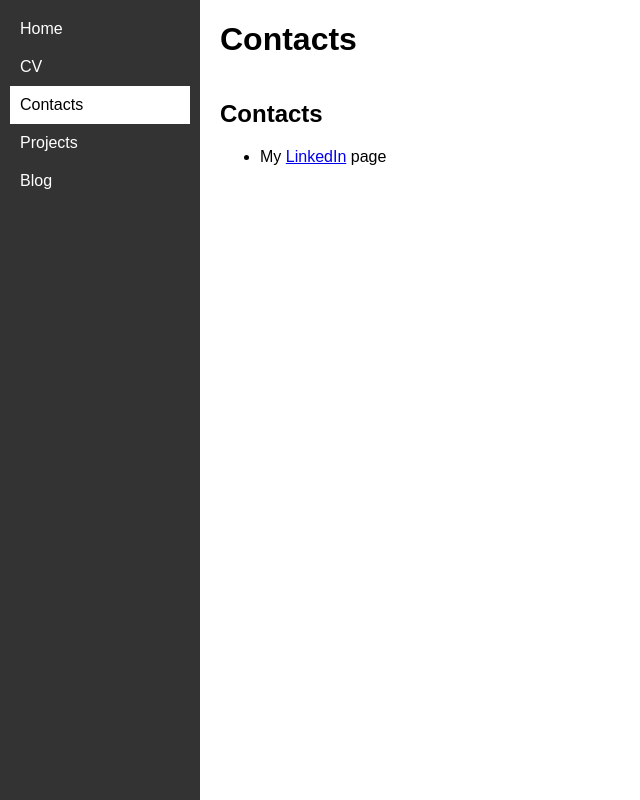
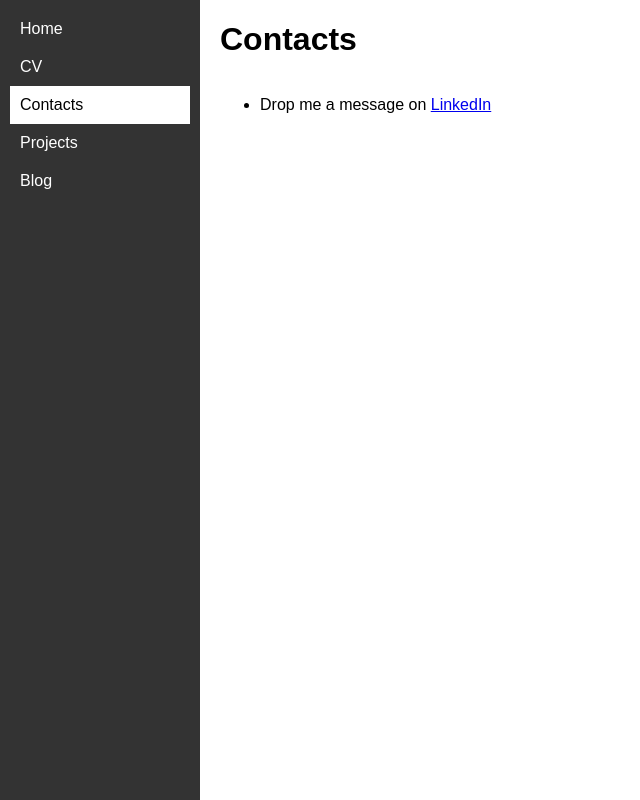
Before and after one commit to DomenicoSacco94/blog, an Eleventy site: page contacts.md in a window 1280 px wide. Shown: the whole page, without its empty margins (0-640 px from the left). Built offline with nearby package versions, Linux system fonts and the light colour scheme; Eleventy itself is replaced by a stand-in of ours; files that its build step writes are made by us from their sources.

Commit message:
style contacts

```diff
--- a/contacts.md
+++ b/contacts.md
@@ -3,6 +3,4 @@ title: "Contacts"
 layout: layout.html
 ---
 
-## Contacts
-
-- My [LinkedIn](https://www.linkedin.com/in/domenico-sacco-51b9b5160) page
+- Drop me a message on [LinkedIn](https://www.linkedin.com/in/domenico-sacco-51b9b5160)
```
